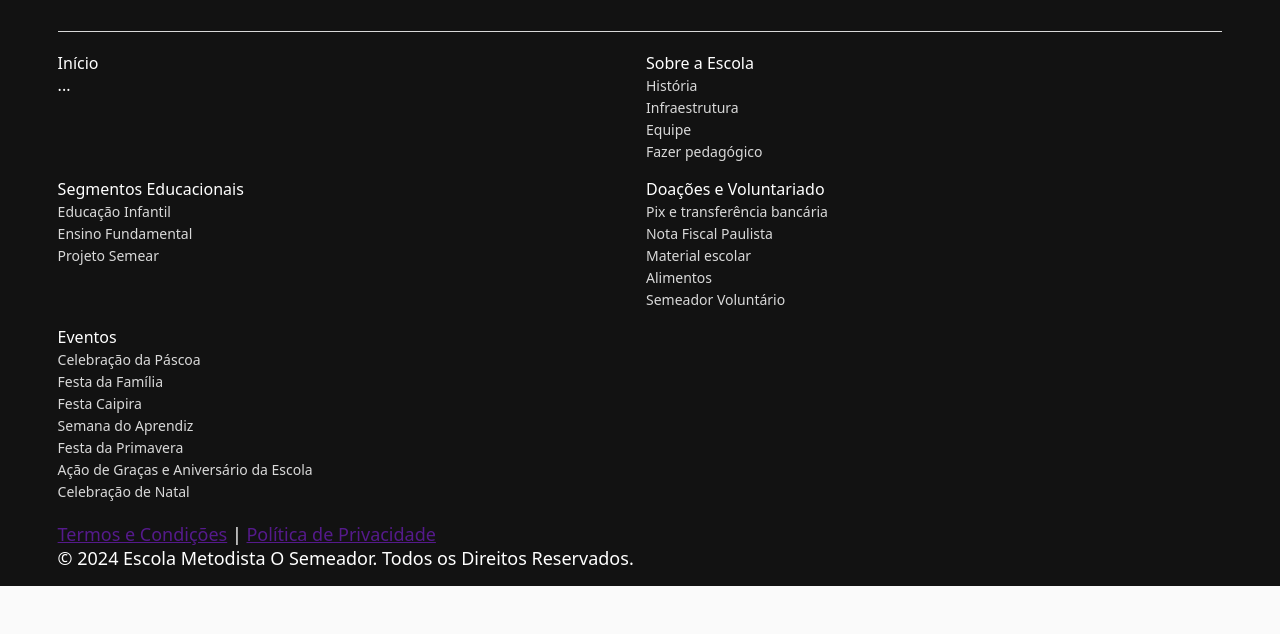
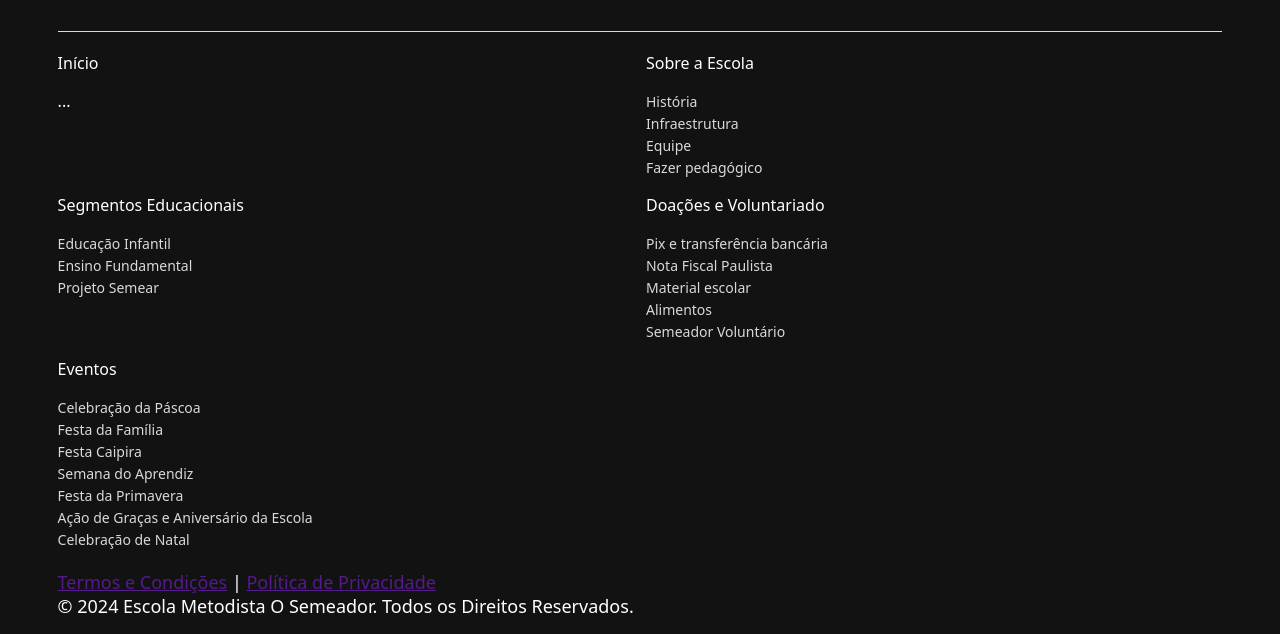
Before and after one commit to escola-metodista-o-semeador/site-semeador, a plain HTML site: page frontend/pages/index.html in a window 1280 px wide. Shown: the part 909-1543 px from the top of the page. Before the commit the page ends 1495 px from the top, so only its background shows below. Drawn offline with Linux system fonts and the light colour scheme.

Commit message:
flex layout dos <li>s do footer navigation.

```diff
--- a/frontend/styles/layout/footer/footer-geral.css
+++ b/frontend/styles/layout/footer/footer-geral.css
@@ -107,7 +107,14 @@
     column-gap: 12px;
     row-gap: 16px;
 
-    & li {
+    /* bloco de <li> */
+    & > li {
+      /* Flexbox */
+      display: flex;
+      flex-direction: column;
+      justify-content: flex-start;
+      gap: 16px;
+
       /* Links de 1º nível */
       & > a {
         /* Tipografia */
```
